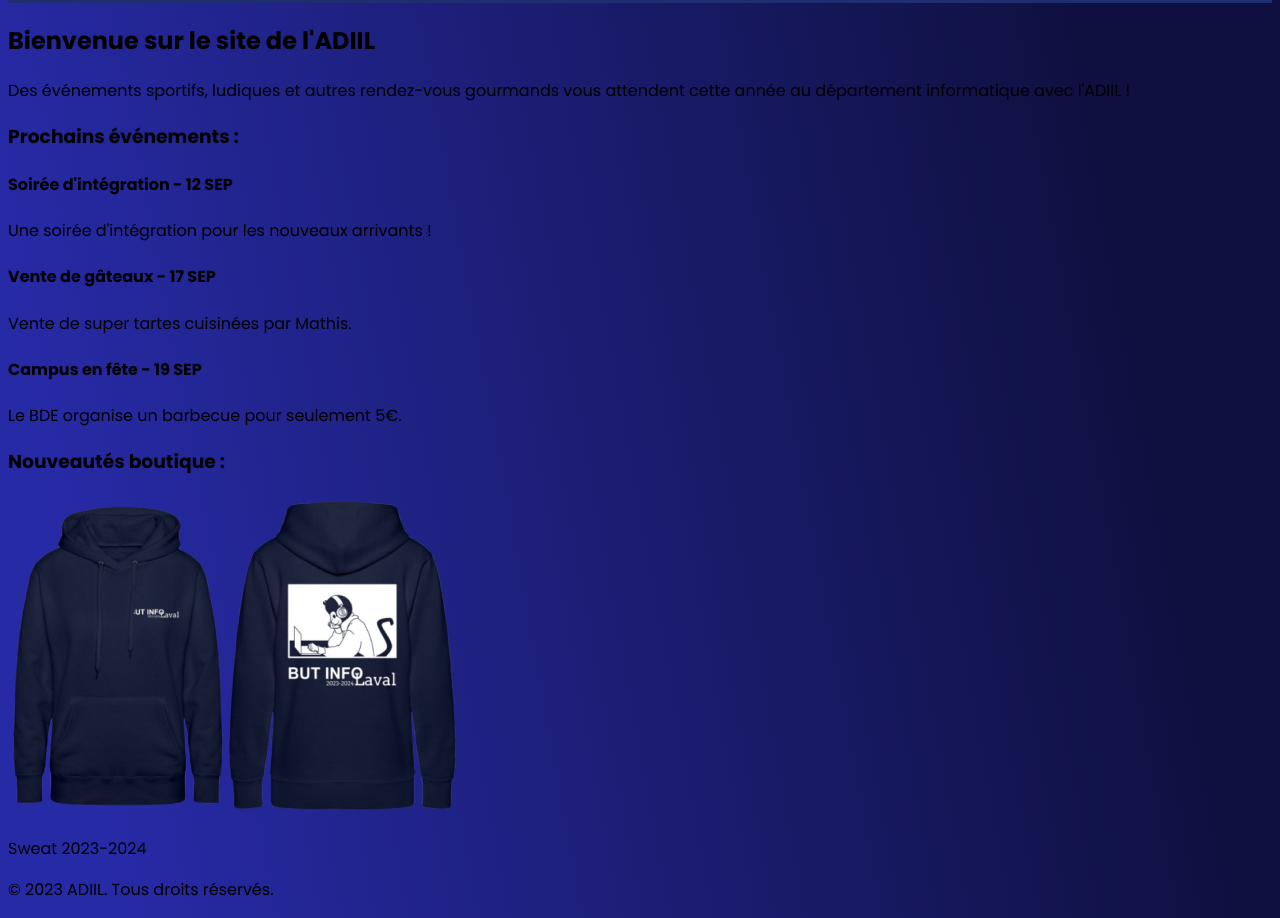
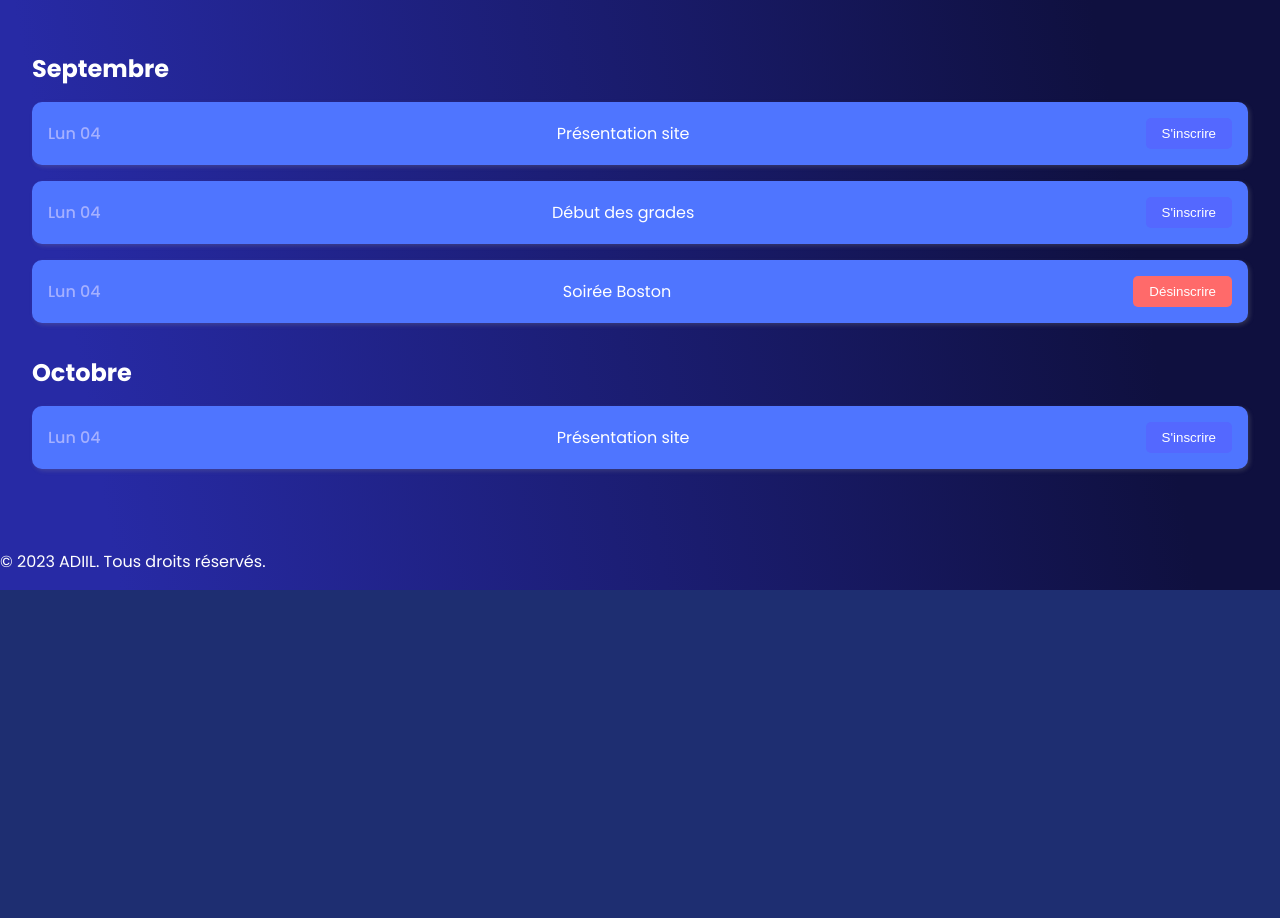
Before and after one commit to SAE-S3-grp-4/back-end, a PHP site: page /evenements.html in a window 1280 px wide. Shown: the part 344-1262 px from the top of the page. After the commit the page ends 934 px from the top, so only its background shows below. Run offline with PHP 8.4, Linux system fonts and the light colour scheme.

Commit message:
event inti

```diff
--- a/CSS/evenements.css
+++ b/CSS/evenements.css
@@ -1,137 +1,82 @@
-.poppins-thin {
-    font-family: "Poppins", sans-serif;
-    font-weight: 100;
-    font-style: normal;
-  }
-
-  .poppins-extralight {
-    font-family: "Poppins", sans-serif;
-    font-weight: 200;
-    font-style: normal;
-  }
-
-  .poppins-light {
-    font-family: "Poppins", sans-serif;
-    font-weight: 300;
-    font-style: normal;
-  }
-
-  .poppins-regular {
-    font-family: "Poppins", sans-serif;
-    font-weight: 400;
-    font-style: normal;
-  }
-
-  .poppins-medium {
-    font-family: "Poppins", sans-serif;
-    font-weight: 500;
-    font-style: normal;
-  }
-
-  .poppins-semibold {
-    font-family: "Poppins", sans-serif;
-    font-weight: 600;
-    font-style: normal;
-  }
-
-  .poppins-bold {
-    font-family: "Poppins", sans-serif;
-    font-weight: 700;
-    font-style: normal;
-  }
-
-  .poppins-extrabold {
-    font-family: "Poppins", sans-serif;
-    font-weight: 800;
-    font-style: normal;
-  }
-
-  .poppins-black {
-    font-family: "Poppins", sans-serif;
-    font-weight: 900;
-    font-style: normal;
-  }
-
-  .poppins-thin-italic {
-    font-family: "Poppins", sans-serif;
-    font-weight: 100;
-    font-style: italic;
-  }
-
-  .poppins-extralight-italic {
-    font-family: "Poppins", sans-serif;
-    font-weight: 200;
-    font-style: italic;
-  }
-
-  .poppins-light-italic {
-    font-family: "Poppins", sans-serif;
-    font-weight: 300;
-    font-style: italic;
-  }
-
-  .poppins-regular-italic {
-    font-family: "Poppins", sans-serif;
-    font-weight: 400;
-    font-style: italic;
-  }
-
-  .poppins-medium-italic {
-    font-family: "Poppins", sans-serif;
-    font-weight: 500;
-    font-style: italic;
-  }
-
-  .poppins-semibold-italic {
-    font-family: "Poppins", sans-serif;
-    font-weight: 600;
-    font-style: italic;
-  }
-
-  .poppins-bold-italic {
-    font-family: "Poppins", sans-serif;
-    font-weight: 700;
-    font-style: italic;
-  }
-
-  .poppins-extrabold-italic {
-    font-family: "Poppins", sans-serif;
-    font-weight: 800;
-    font-style: italic;
-  }
-
-  .poppins-black-italic {
-    font-family: "Poppins", sans-serif;
-    font-weight: 900;
-    font-style: italic;
-  }
-
 body {
     background: linear-gradient(259.73deg, #0F103F 17.24%, #1B1D72 54.11%, #272AA5 91.73%);
-    font-family: "Poppins", sans-serif;
-    font-weight: 400;
-    font-style: normal;
+    font-family: 'Poppins', sans-serif;
+    margin: 0;
+    color: #fff;
 }
 
-header {
-    background: #1E2E71;
-    display: flex;
-    justify-content: space-around;
-    align-items: center;
-    width: 100%;
+.header {
+    background-color: #1E2E71;
+    padding: 1rem;
 }
 
 .navbar ul {
+    display: flex;
+    justify-content: space-around;
     list-style: none;
-    display: flex;
-}
-
-.navbar ul li {
-    margin: 0 1rem;
+    margin: 0;
+    padding: 0;
 }
 
 .navbar ul li a {
+    color: #fff;
     text-decoration: none;
+    font-weight: 500;
+}
+
+.agenda {
+    padding: 2rem;
+}
+
+.month {
+    margin-bottom: 2rem;
+}
+
+.month h3 {
     color: #fff;
-    transition: color 0.3s ease;
+    font-size: 1.5rem;
+    margin-bottom: 1rem;
 }
+
+.event {
+    border-radius: 10px;
+    display: flex;
+    justify-content: space-between;
+    align-items: center;
+    padding: 1rem;
+    margin-bottom: 1rem;
+    background: #4F75FF;
+    box-shadow: 2px 2px 4px 0px rgba(148, 148, 148, 0.25);
+}
+
+.event span {
+    font-weight: 500;
+    font-size: 1rem;
+    color: #A5B0FF;
+}
+
+.event p {
+    margin: 0;
+    font-weight: 400;
+}
+
+button {
+    background-color: #5468FF;
+    border: #fff;
+    border-radius: 5px;
+    color: #fff;
+    padding: 0.5rem 1rem;
+    cursor: pointer;
+}
+
+button:hover {
+    background-color: #4153CC;
+}
+
+button.unsubscribe {
+    background-color: #FF6A6A;
+}
+
+button.unsubscribe:hover {
+    background-color: #D45555;
+}
--- a/evenements.html
+++ b/evenements.html
@@ -3,11 +3,11 @@
 <head>
     <meta charset="UTF-8">
     <meta name="viewport" content="width=device-width, initial-scale=1.0">
-    <title>ADIIL - Evenements</title>
+    <title>ADIIL - Agenda</title>
+    <link rel="stylesheet" href="css/evenements.css">
     <style>
-        @import url('https://fonts.googleapis.com/css2?family=Poppins:ital,wght@0,100;0,200;0,300;0,400;0,500;0,600;0,700;0,800;0,900;1,100;1,200;1,300;1,400;1,500;1,600;1,700;1,800;1,900&display=swap');
+        @import url('https://fonts.googleapis.com/css2?family=Poppins:wght@300;400;500;600;700&display=swap');
     </style>
-    <link rel="stylesheet" href="css/evenements.css">
 </head>
 <body>
 <header class="header">
@@ -16,46 +16,42 @@
             <li><a href="accueil.html">Accueil</a></li>
             <li><a href="#evenements">Événements</a></li>
             <li><a href="#boutique">Boutique</a></li>
-            <li>
-                <a class="logo">
-                    <img src="img/logo.svg" alt="ADIIL">
-                </a>
-            </li>
+            <li class="logo"><a href="#"><img src="img/logo.svg" alt="ADIIL"></a></li>
             <li><a href="#agenda">Agenda</a></li>
             <li><a href="#presentation">Présentation</a></li>
-            <li><a href="connexion.html">Connexion</a></li>
+            <li><a href="connexion.html">Compte</a></li>
         </ul>
     </nav>
 </header>
 <main>
-    <section class="hero">
-        <div class="hero-card">
-            <h2>Bienvenue sur le site de l'ADIIL</h2>
-            <p>Des événements sportifs, ludiques et autres rendez-vous gourmands vous attendent cette année au département informatique avec l'ADIIL !</p>
+    <section class="agenda">
+        <div class="month">
+            <h3>Septembre</h3>
+            <div class="event">
+                <span>Lun 04</span>
+                <p>Présentation site</p>
+                <button>S'inscrire</button>
+            </div>
+            <div class="event">
+                <span>Lun 04</span>
+                <p>Début des grades</p>
+                <button>S'inscrire</button>
+            </div>
+            <div class="event">
+                <span>Lun 04</span>
+                <p>Soirée Boston</p>
+                <button class="unsubscribe">Désinscrire</button>
+            </div>
+            <!-- Ajoutez plus d'événements ici -->
         </div>
-    </section>
-    <section class="events">
-        <h3>Prochains événements :</h3>
-        <div class="events-list">
-            <div class="event-card">
-                <h4>Soirée d'intégration - 12 SEP</h4>
-                <p>Une soirée d'intégration pour les nouveaux arrivants !</p>
+        <div class="month">
+            <h3>Octobre</h3>
+            <div class="event">
+                <span>Lun 04</span>
+                <p>Présentation site</p>
+                <button>S'inscrire</button>
             </div>
-            <div class="event-card">
-                <h4>Vente de gâteaux - 17 SEP</h4>
-                <p>Vente de super tartes cuisinées par Mathis.</p>
-            </div>
-            <div class="event-card">
-                <h4>Campus en fête - 19 SEP</h4>
-                <p>Le BDE organise un barbecue pour seulement 5€.</p>
-            </div>
-        </div>
-    </section>
-    <section class="shop">
-        <h3>Nouveautés boutique :</h3>
-        <div class="shop-item">
-            <img src="/img/sweat.png" alt="Sweat 2023-2024">
-            <p>Sweat 2023-2024</p>
+            <!-- Ajoutez plus d'événements -->
         </div>
     </section>
 </main>
```
